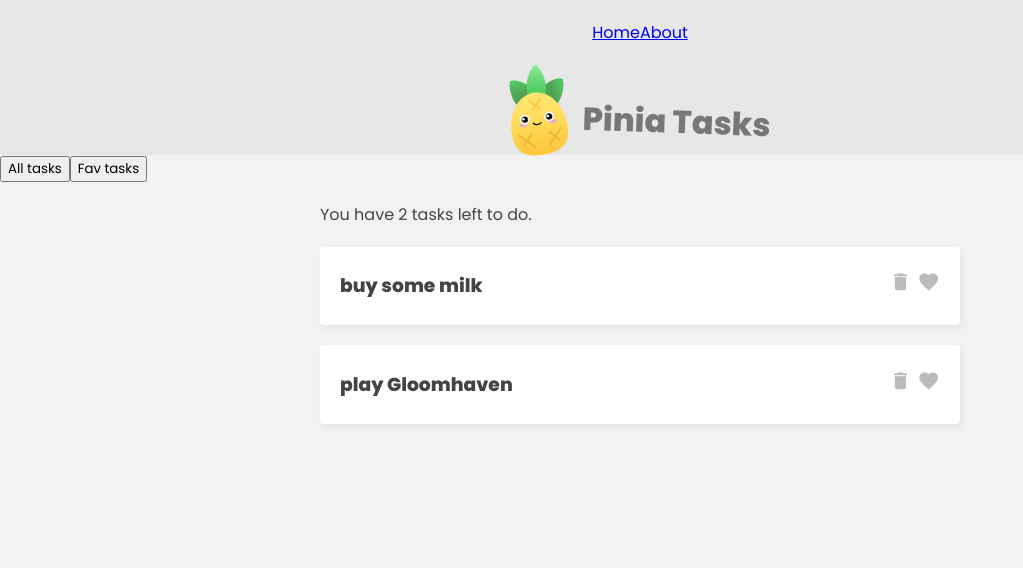
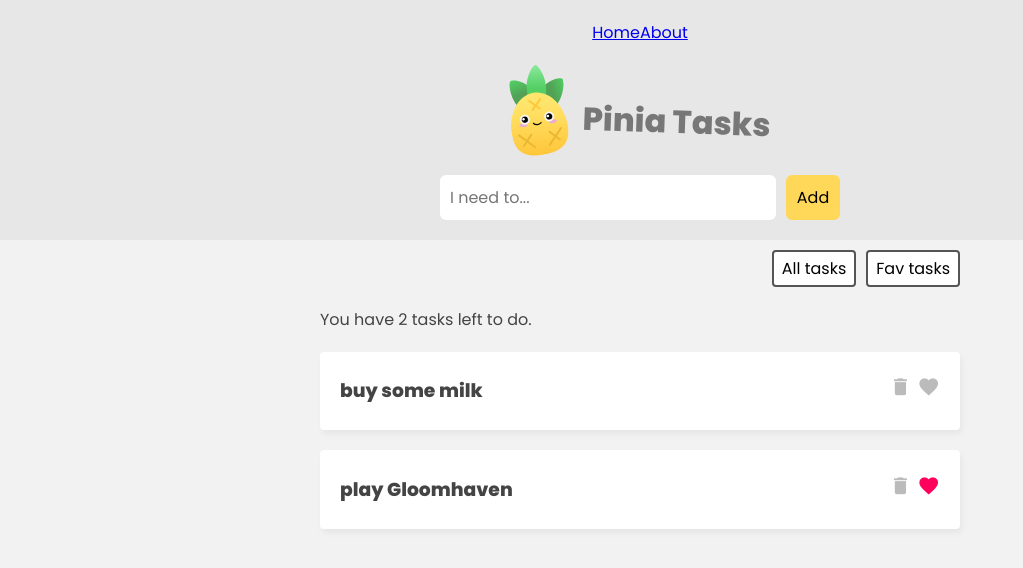
Before and after one commit to Viktorres19/pinia-net-ninja, a Vue app: page / in a window 1280 px wide. Shown: the top 568 px of the page, without its empty margins (0-1023 px from the left). Built offline with nearby package versions, Linux system fonts and the light colour scheme.

Commit message:
06 Actions

```diff
--- a/src/assets/main.css
+++ b/src/assets/main.css
@@ -58,3 +58,53 @@
     cursor: pointer;
     color: #bbb;
 }
+.task i.active {
+    color: #ff005d;
+}
+
+/* filter nav */
+.filter {
+    width: 640px;
+    margin: 10px auto;
+    text-align: right;
+}
+.filter button {
+    display: inline-block;
+    margin-left: 10px;
+    background: #fff;
+    border: 2px solid #555;
+    border-radius: 4px;
+    padding: 4px 8px;
+    cursor: pointer;
+    font-size: 0.8em;
+    font-size: 1em;
+}
+
+/* new task form */
+.new-task-form {
+    background: #e7e7e7;
+    padding: 20px 0;
+}
+form {
+    max-width: 400px;
+    margin: 0 auto;
+    display: grid;
+    grid-template-columns: 3fr 1fr;
+    gap: 10px;
+}
+form button {
+    background: #ffd859;
+    border: 0;
+    padding: 10px;
+    font-family: "Poppins";
+    border-radius: 6px;
+    cursor: pointer;
+    font-size: 1em;
+}
+form input {
+    border: 0;
+    padding: 10px;
+    border-radius: 6px;
+    color: #555;
+    font-size: 1em;
+}
--- a/src/components/TaskDetails.vue
+++ b/src/components/TaskDetails.vue
@@ -2,14 +2,31 @@
 	<div class="task">
 		<h3>{{ task.title }}</h3>
 		<div class="icons">
-			<i class="material-icons">delete</i>
-			<i class="material-icons">favorite</i>
+			<i
+				class="material-icons"
+				@click="taskStore.deleteTask(task.id)"
+			>
+				delete
+			</i>
+			<i
+				class="material-icons"
+				:class="{active: task.isFav}"
+				@click="taskStore.toggleFav(task.id)"
+			>
+				favorite
+			</i>
 		</div>
 	</div>
 </template>
 
 <script>
+import {useTaskStore} from '@/stores/TaskStore'
 export default {
   props: ['task'],
+	setup() {
+		const taskStore = useTaskStore()
+
+		return { taskStore }
+	}
 }
 </script>
--- /dev/null
+++ b/src/components/TaskForm.vue
@@ -0,0 +1,39 @@
+<template>
+	<form @submit.prevent="handleSubmit">
+      <input
+          type="text"
+          placeholder="I need to..."
+          v-model="newTask"
+      >
+      <button>Add</button>
+  </form>
+</template>
+
+<script>
+import { ref } from 'vue'
+import { useTaskStore } from '@/stores/TaskStore'
+export default {
+  setup() {
+    const taskStore = useTaskStore()
+
+    const newTask = ref('')
+
+    const handleSubmit = () => {
+      if (newTask.value.length) {
+        taskStore.addTask({
+          title: newTask.value,
+          isFav: false,
+          id: Math.floor(Math.random() * 10000)
+        })
+        newTask.value = ''
+      }
+    }
+
+    return { handleSubmit, newTask }
+  }
+}
+</script>
+
+<style lang="scss" scoped>
+
+</style>
--- a/src/stores/taskStore.js
+++ b/src/stores/taskStore.js
@@ -1,4 +1,3 @@
-import { ref, computed } from 'vue'
 import { defineStore } from 'pinia'
 
 export const useTaskStore = defineStore('taskStore', {
@@ -20,5 +19,19 @@
     totalCount: (state) => {
       return state.tasks.length
     }
+  },
+  actions: {
+    addTask(task) {
+      this.tasks.push(task)
+    },
+    deleteTask(id) {
+      this.tasks = this.tasks.filter(t => {
+        return t.id !== id
+      })
+    },
+    toggleFav(id) {
+      const task = this.tasks.find(t => t.id === id)
+      task.isFav = !task.isFav
+    }
   }
 })
--- a/src/views/HomeView.vue
+++ b/src/views/HomeView.vue
@@ -4,6 +4,12 @@
 			<img src="@/assets/pinia-logo.svg" alt="pinia logo">
 			<h1>Pinia Tasks</h1>
 		</header>
+
+		<!--		new task form-->
+		<div class="new-task-form">
+			<TaskForm/>
+		</div>
+
 		<!-- filter -->
 		<nav class="filter">
 			<button @click="filter = 'all'">All tasks</button>
@@ -14,13 +20,13 @@
 		<div class="task-list" v-if="filter === 'all'">
 			<p>You have {{ taskStore.totalCount }} tasks left to do.</p>
 			<div v-for="task in taskStore.tasks" :key="task.id">
-				<TaskDetails :task="task" />
+				<TaskDetails :task="task"/>
 			</div>
 		</div>
 		<div class="task-list" v-if="filter === 'favs'">
 			<p>You have {{ taskStore.favCount }} tasks in your favs list.</p>
 			<div v-for="task in taskStore.favs" :key="task.id">
-				<TaskDetails :task="task" />
+				<TaskDetails :task="task"/>
 			</div>
 		</div>
 	</main>
@@ -28,18 +34,19 @@
 
 <script>
 import TaskDetails from '@/components/TaskDetails.vue'
+import TaskForm from '@/components/TaskForm.vue'
 
-import { useTaskStore } from '@/stores/TaskStore'
-import { ref } from 'vue'
+import {useTaskStore} from '@/stores/TaskStore'
+import {ref} from 'vue'
 
 export default {
-	components: { TaskDetails },
-	setup() {
-		const taskStore = useTaskStore()
+  components: {TaskDetails, TaskForm},
+  setup() {
+    const taskStore = useTaskStore()
 
-		const filter = ref('all')
+    const filter = ref('all')
 
-		return { taskStore, filter }
-	}
+    return {taskStore, filter}
+  }
 }
 </script>
```
